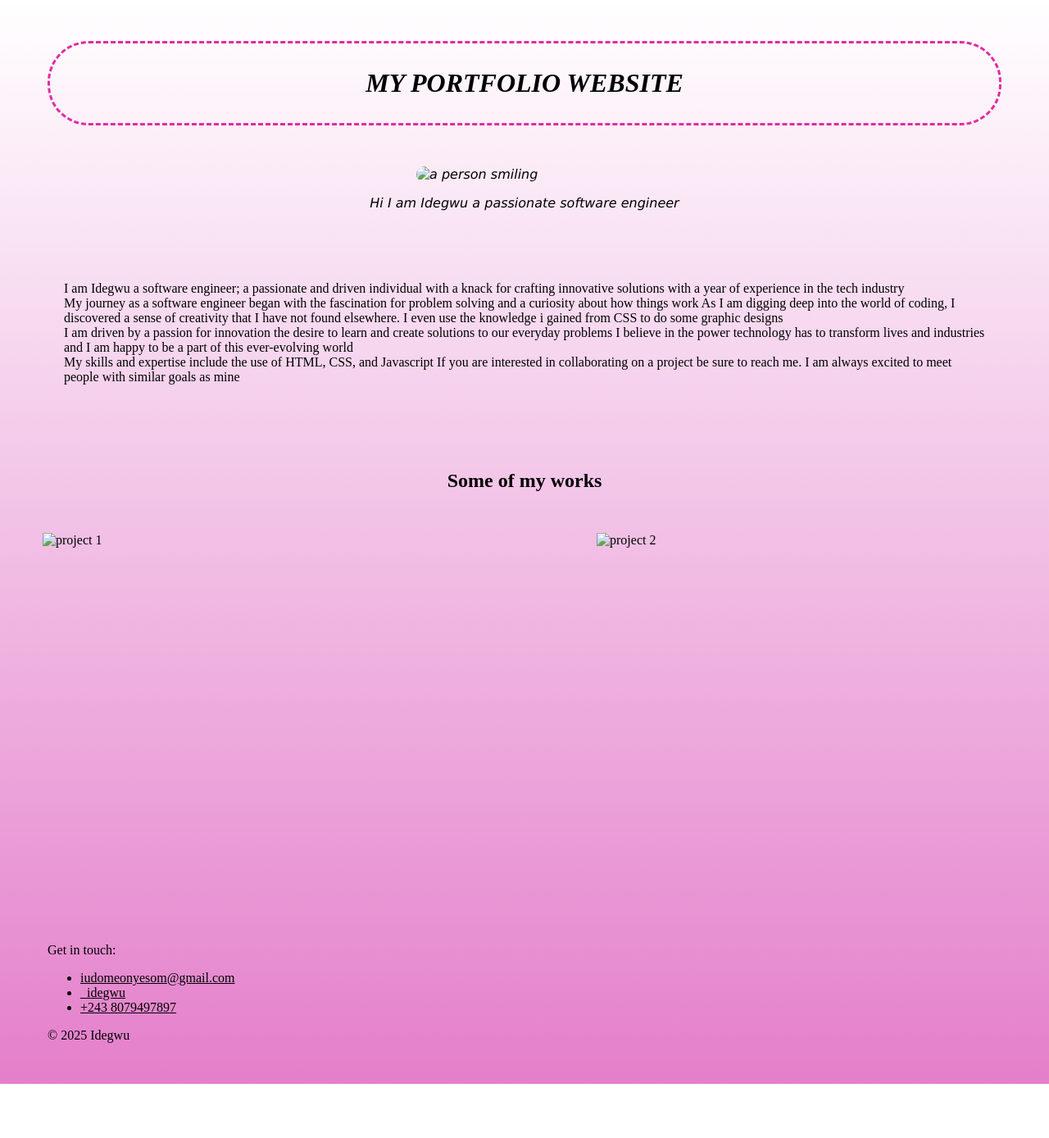
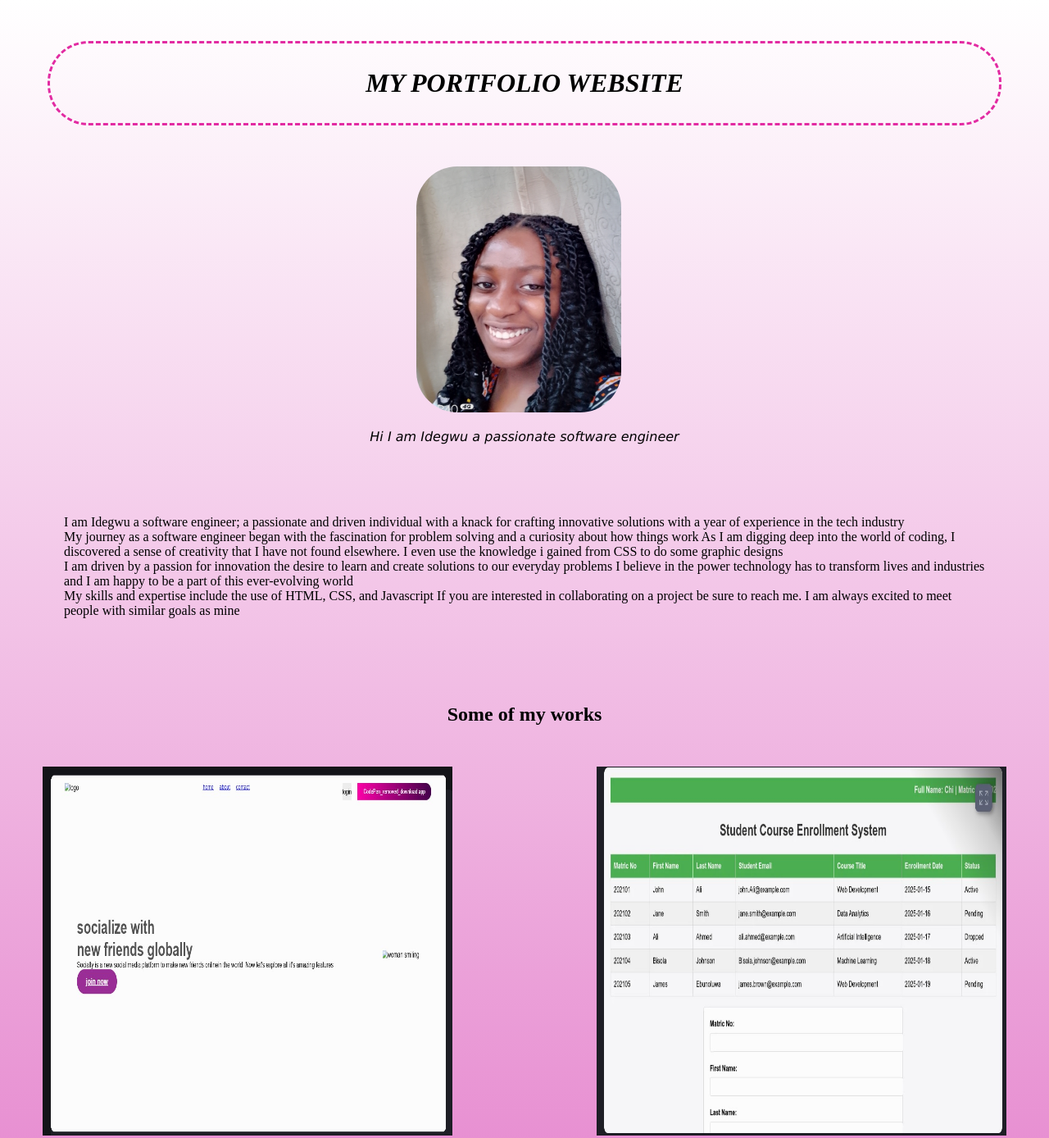
Before and after one commit to IDEGWU-tech/My-Portfolio, a plain HTML site: page index.html in a window 1280 px wide. Shown: the top 1388 px of the page at 82% size. Before the commit the page ends 1322 px from the top, so only its background shows below. Drawn offline with Linux system fonts and the light colour scheme.

Commit message:
index.html

```diff
--- a/index.html
+++ b/index.html
@@ -9,7 +9,7 @@
 <body>
    <h1><i>MY PORTFOLIO WEBSITE</i></h1>
    <div class="content-box">
-    <img class="profile-pic" src="images/profile picture.jpg" width="150px" height="200px" alt="a person smiling">
+    <img class="profile-pic" src="profile picture.jpg" width="150px" height="200px" alt="a person smiling">
     <p id="p1">Hi I am Idegwu a passionate software engineer <br>
     </p>
    </div>
@@ -31,9 +31,9 @@
    </div>
    <div class="p2"> <p class="p2"><h2>Some of my works</h2></p></div>
    <div id="box1">
-   <img src="images/project1.jpg" width="500px" height="450px" alt="project 1">
+   <img src="project1.jpg" width="500px" height="450px" alt="project 1">
    <br>
-   <img src="images/project2.jpg" width="500" height="450px" alt="project 2">
+   <img src="project2.jpg" width="500" height="450px" alt="project 2">
    </div>
     <div class="footer-content">
          <footer>
```
